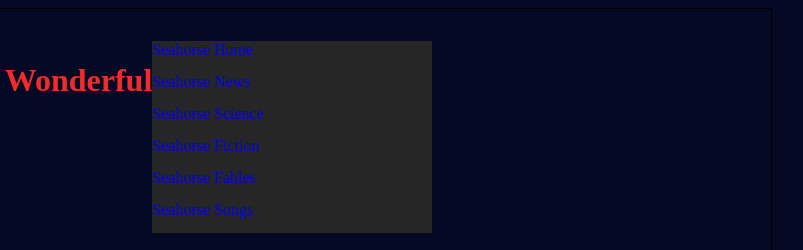
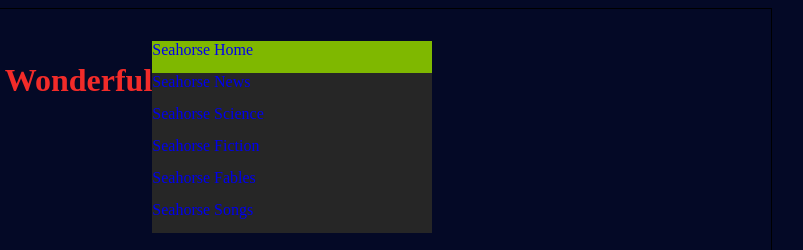
Before and after one commit to Emeraldskull/LCC-Repository, a plain HTML site: page seahorses.html in a window 1280 px wide. In both pictures the pointer is over the link "Seahorse Home". Shown: the top 250 px of the page, 368-1171 px from the left. Drawn offline with Linux system fonts and the light colour scheme.

Commit message:
Update seahorses.html

```diff
--- a/seahorses.html
+++ b/seahorses.html
@@ -42,7 +42,7 @@ html {
     # {width: 50%; height: 100px; background: #666; float:right;}
 
     main{
-      color:#7FB800 ;
+      color:#7FB8007FB800 ;
 
     }
 
@@ -75,6 +75,10 @@ nav a {
 	height: 2rem;
 	text-decoration: none;
 }
+	nav a:hover {
+	background: #7FB800;
+}
+
   </style>
 </head>
 
```
